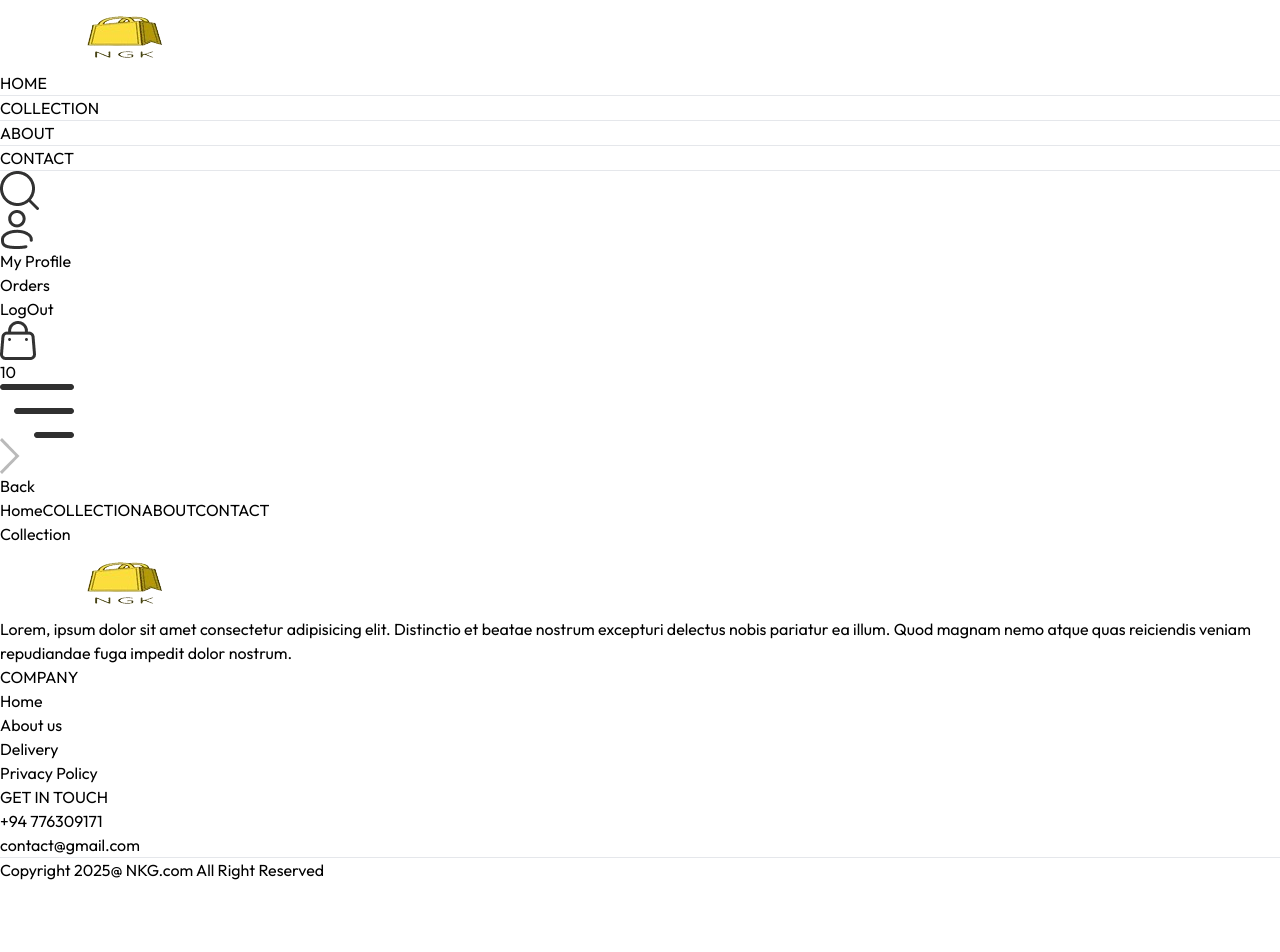
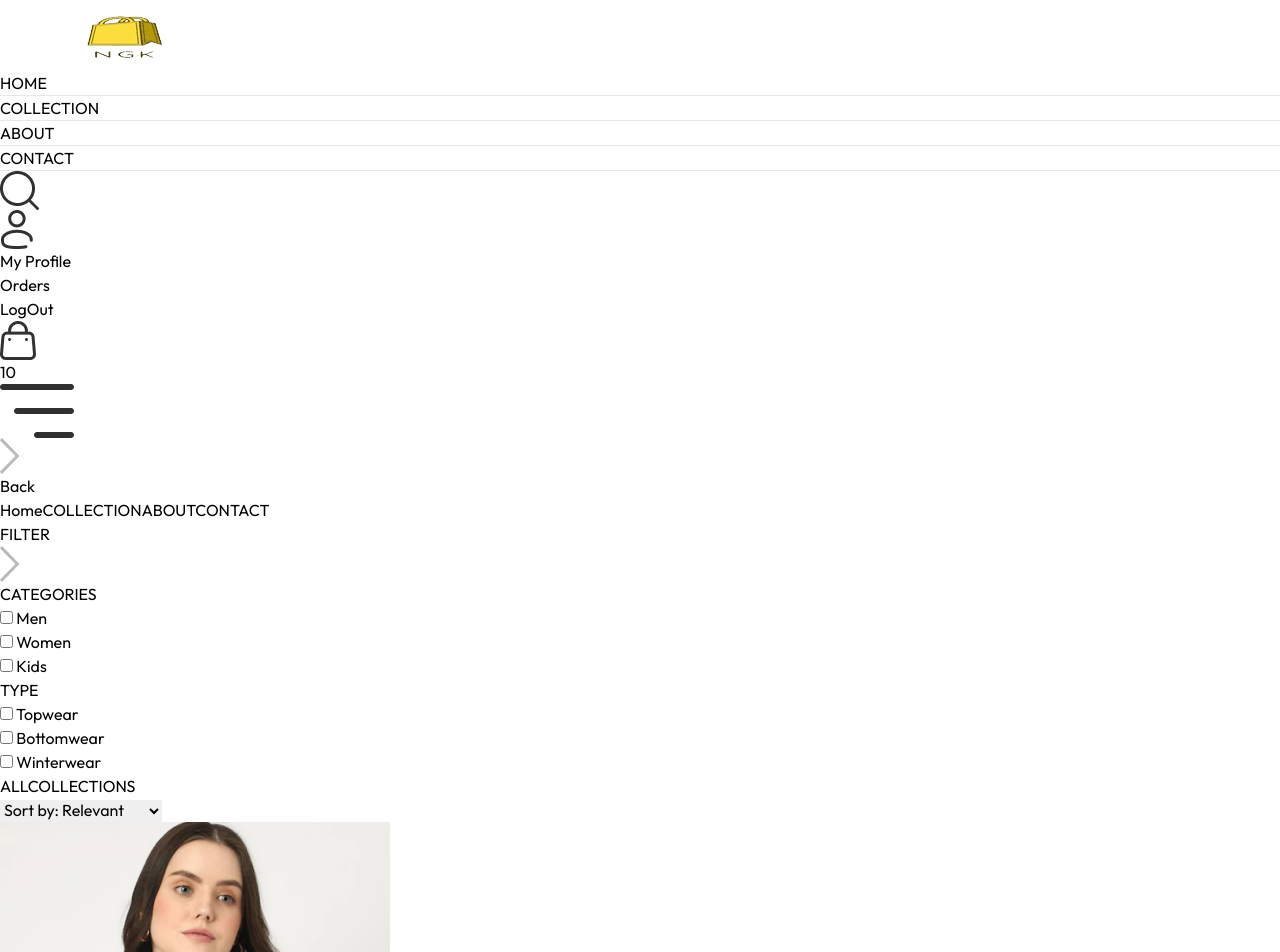
Before and after one commit to meyrushan29/cloth-shop_frontend, a React (Vite) app: page /collection in a window 1280 px wide. Shown: the top 952 px of the page. Before the commit the page ends 882 px from the top, so only its background shows below. Built offline with nearby package versions, Linux system fonts and the light colour scheme.

Commit message:
CollectionPage_Completed

```diff
--- a/src/pages/Collection.jsx
+++ b/src/pages/Collection.jsx
@@ -1,9 +1,151 @@
+import { useContext, useEffect, useState } from "react";
+
+import { ShopContext } from '../context/ShopContext';
+import { assets } from "../assets/assets";
+
+import Title from '../components/Title';
+import ProductItem from '../components/ProductItem';
+
+const Collection = () => {
+
+  const { products } = useContext(ShopContext);
+  const [showFilter, setShowFilter] = useState(false);
+  const [filterProducts, setFilterProducts] = useState([]);
+  const [category, setCategory] = useState([]);
+  const [subCategory, setSubCategory] = useState([]);
+  const [sortType,setSortType] = useState('relevant')
+
+  const toggleCategory = (e) => {
+    if (category.includes(e.target.value)) {
+      setCategory(prev => prev.filter(item => item !== e.target.value));
+    } else {
+      setCategory(prev => [...prev, e.target.value]);
+    }
+  };
+
+  const toggleSubCategory = (e) => {
+    if (subCategory.includes(e.target.value)) {
+      setSubCategory(prev => prev.filter(item => item !== e.target.value));
+    } else {
+      setSubCategory(prev => [...prev, e.target.value]);
+    }
+  };
+
+  const applyFilter = () => {
+    let productsCopy = [...products];
+
+    // Apply Category Filter
+    if (category.length > 0) {
+      productsCopy = productsCopy.filter(item => category.includes(item.category));
+    }
+
+    // Apply SubCategory Filter
+    if (subCategory.length > 0) {
+      productsCopy = productsCopy.filter(item => subCategory.includes(item.subCategory));
+    }
+
+    setFilterProducts(productsCopy);
+  };
 
 
-const Collection = () => {
+  const sortProduct = () => {
+
+    let fpCopy = filterProducts.slice();
+
+    switch(sortType){
+      case 'low-high':
+        setFilterProducts(fpCopy.sort((a,b)=>(a.price-b.price)))
+        break;
+
+        case 'high-low' :
+          setFilterProducts(fpCopy.sort((a,b)=>(b.price-a.price)))
+          break;
+
+        default:
+          applyFilter();
+          break;
+    }
+  }
+
+  useEffect(() => {
+    applyFilter();
+  }, [category, subCategory]);
+
+
+  useEffect(()=>{
+    sortProduct();
+  },[sortType])
+
   return (
-    <div>Collection</div>
-  )
-}
+    <div className="flex flex-col sm:flex-row gap-1 sm:gap-10 pt-10 border-t">
 
-export default Collection
+      {/* Filter Option */}
+      <div className="min-w-60">
+        <p onClick={() => setShowFilter(!showFilter)} className="my-2 text-xl flex items-center cursor-pointer gap-2">FILTER</p>
+        <img className={`h-3 sm:hidden transition-transform duration-200 ${showFilter ? 'rotate-180' : ''}`} src={assets.dropdown_icon} alt="dropdown" />
+
+        {/* Category Filter */}
+        <div className={`border border-gray-300 pl-5 py-3 mt-6 ${showFilter ? '' : 'hidden'} sm:block`}>
+          <p className="mb-3 text-sm font-medium">CATEGORIES</p>
+          <div className="flex flex-col gap-2 text-sm font-light text-gray-700">
+            <p className="flex gap-2">
+              <input className="w-3" type="checkbox" value="Men" onChange={toggleCategory} /> Men
+            </p>
+            <p className="flex gap-2">
+              <input className="w-3" type="checkbox" value="Women" onChange={toggleCategory} /> Women
+            </p>
+            <p className="flex gap-2">
+              <input className="w-3" type="checkbox" value="Kids" onChange={toggleCategory} /> Kids
+            </p>
+          </div>
+        </div>
+
+        {/* Sub Category Filter */}
+        <div className={`border border-gray-300 pl-5 py-3 my-5 ${showFilter ? '' : 'hidden'} sm:block`}>
+          <p className="mb-3 text-sm font-medium">TYPE</p>
+          <div className="flex flex-col gap-2 text-sm font-light text-gray-700">
+            <p className="flex gap-2">
+              <input className="w-3" type="checkbox" value="Topwear" onChange={toggleSubCategory} /> Topwear
+            </p>
+            <p className="flex gap-2">
+              <input className="w-3" type="checkbox" value="Bottomwear" onChange={toggleSubCategory} /> Bottomwear
+            </p>
+            <p className="flex gap-2">
+              <input className="w-3" type="checkbox" value="Winterwear" onChange={toggleSubCategory} /> Winterwear
+            </p>
+          </div>
+        </div>
+      </div>
+
+      {/* Right Side */}
+      <div className="flex-1">
+        <div className="flex justify-between text-base sm:text-2xl mb-4">
+          <Title text1="ALL" text2="COLLECTIONS" />
+
+          {/* Product Sort */}
+          <select onChange={(e)=>setSortType(e.target.value)} className="border-2 border-gray-300 text-sm px-2">
+            <option value="relavent">Sort by: Relevant</option>
+            <option value="low-high">Sort by: Low to High</option>
+            <option value="high-low">Sort by: High to Low</option>
+          </select>
+        </div>
+
+        {/* Map Product */}
+        <div className="grid grid-cols-2 md:grid-cols-3 lg:grid-cols-4 gap-4 gap-y-6">
+          {
+            filterProducts.length > 0 ? (
+              filterProducts.map((item, index) => (
+                <ProductItem key={index} name={item.name} id={item._id} price={item.price} image={item.image} />
+              ))
+            ) : (
+              <p className="text-center col-span-4 text-gray-500">No products found</p>
+            )
+          }
+        </div>
+
+      </div>
+    </div>
+  );
+};
+
+export default Collection;
```
